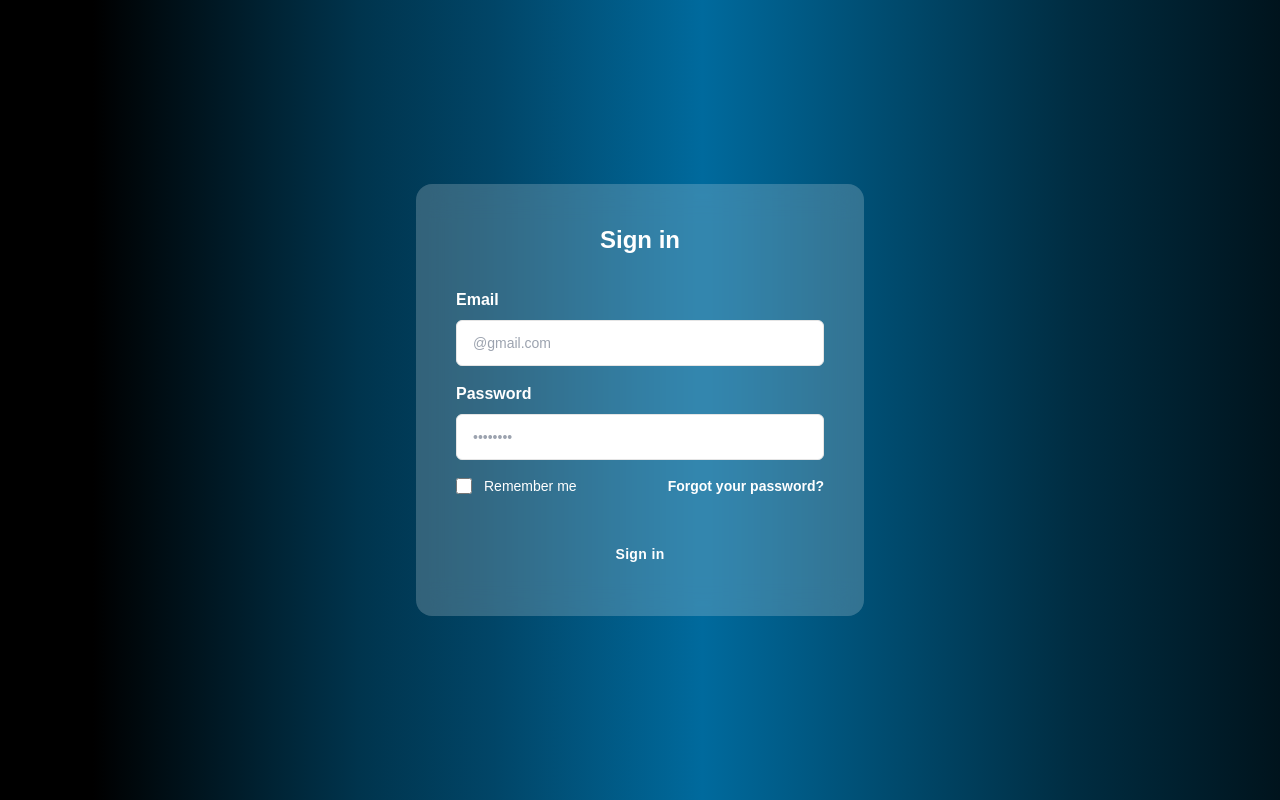
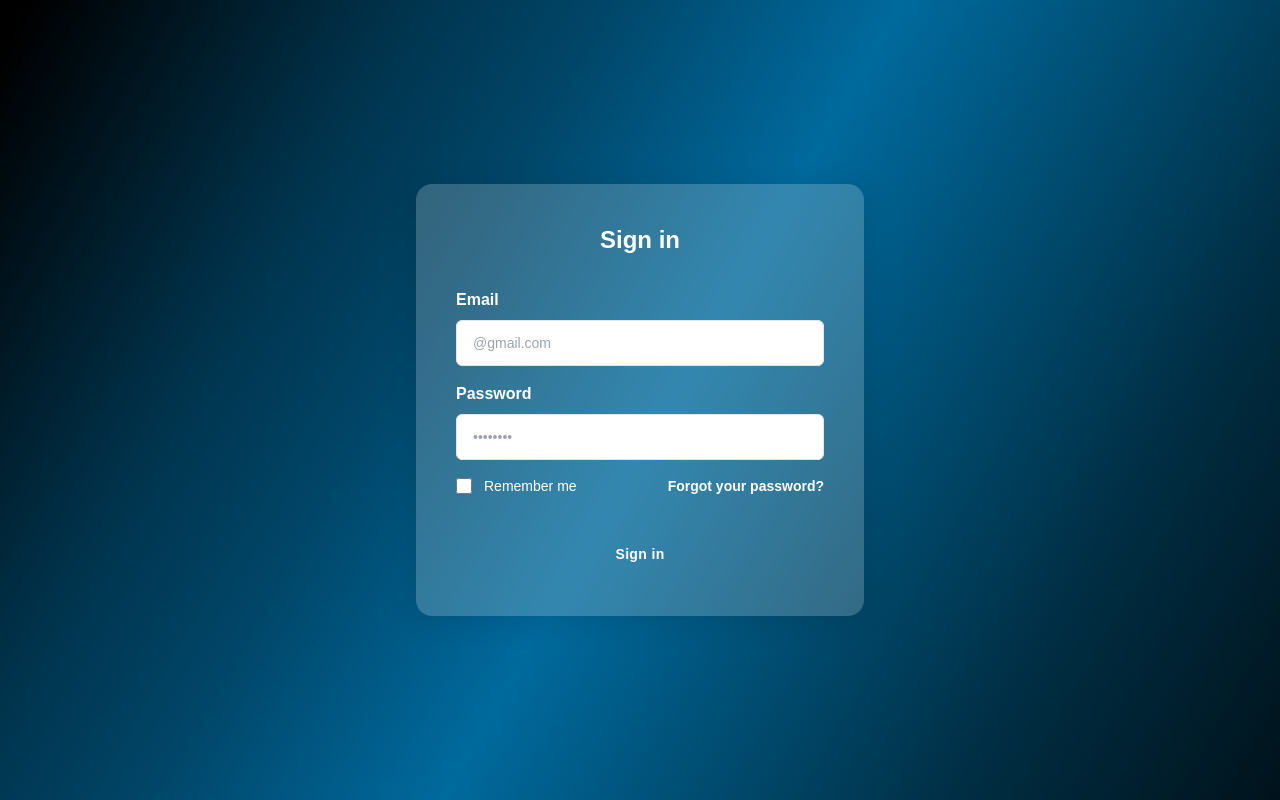
Before and after one commit to Mithun2303/Algostats-frontend, a React (Vite) app: page /login in a window 1280 px wide. Built offline with nearby package versions, Linux system fonts and the light colour scheme.

Commit message:
resolve conflicts

```diff
--- a/src/Leaderboard.jsx
+++ b/src/Leaderboard.jsx
@@ -39,11 +39,11 @@ export const Leaderboard = () => {
         </TableRow>)
     }
     return (
-        <main className="p-12 ">
+        <main className="p-12 bg-grad ">
             <div className="text-3xl text-white font-bold p-4 md:mx-24">
                 <span>Leaderboard - Applied Mathematics and Computational Sciences</span>
             </div>
-            <div className="text-white rounded-lg bg-[rgba(255,255,255,0.2)] p-4 shadow-2xl  backdrop-blur-2xl md:mx-24 ">
+            <div className="text-white rounded-lg overflow-auto bg-[rgba(255,255,255,0.2)] p-4 shadow-2xl  backdrop-blur-2xl md:mx-24 ">
                 <Table className="text-center">
                     <TableHeader>
                         <TableRow className="bg-">
--- a/src/Login.jsx
+++ b/src/Login.jsx
@@ -2,19 +2,7 @@ import React from 'react'
 
 function Login() {
   return (
-    // <main class='max-w-screen min-h-screen bg-gradient'>
-    //     <div class='flex justify-center items-center'>
-    //         <form>
-    //             <div>
-    //                 <label for="email"><b>Email</b></label>
-    //                 <input type='text' placeholder='@gmail.com' name='email' required></input>
-    //                 <label for="password"><b>Password</b></label>
-    //                 <input type='password' placeholder='••••••••' name='password' required></input>
-    //             </div>
-    //         </form>
-    //     </div>
-    // </main>
-    <div class="bg-gradient font-[sans-serif]">
+    <div class="bg-grad font-[sans-serif]">
       <div class="min-h-screen flex flex-col items-center justify-center py-6 px-4">
         <div class="max-w-md w-full animate-fadein">
           <div class="p-10 rounded-2xl bg-[rgba(255,255,255,0.2)] shadow-sh backdrop-blur-lg">
--- a/src/index.css
+++ b/src/index.css
@@ -64,5 +64,5 @@
 }
 
 body{
-  background: linear-gradient(90deg, #000 7.26%, #00344D 28.01%, #014567 38.5%, #006A9D 54.88%, #004667 71.86%, #002D42 83.62%, #000 112.62%);
+  /* background: linear-gradient(90deg, #000 7.26%, #00344D 24.01%, #014567 38.5%, #006A9D 54.88%, #004667 71.86%, #002D42 83.62%, #000 112.62%); */
 }
--- a/tailwind.config.js
+++ b/tailwind.config.js
@@ -7,6 +7,28 @@ export default {
   ],
   theme: {
   	extend: {
+		backgroundImage: {
+			'grad' : 'linear-gradient(120deg, #000 1.7%, #00344D 23.54%, #014567 34.6%, #006A9D 51.84%, #004667 69.72%, #002D42 82.11%, #000 112.66%);'
+		  },
+		  boxShadow : {
+			'sh' : '0 4px 30px rgba(0, 0, 0, 0.1)',
+		  },
+		  colors : {
+			'aq1' : '#002537','aq2' : '#00344D'
+		  },
+		  keyframes: {
+			"fade-in": {
+				"0%": {
+					opacity: 0
+				},
+				"100%": {
+					opacity: 1
+				},
+			},
+		  },
+		  animation: {
+			fadein: 'fade-in 1s ease-in-out 0.45s 1',
+		  },
   		borderRadius: {
   			lg: 'var(--radius)',
   			md: 'calc(var(--radius) - 2px)',
@@ -58,28 +80,6 @@ export default {
   },
   plugins: [require("tailwindcss-animate")],
     extend: {
-      backgroundImage: {
-        'gradient' : 'linear-gradient(114deg, #000 1.7%, #00344D 23.54%, #014567 34.6%, #006A9D 51.84%, #004667 69.72%, #002D42 82.11%, #000 112.66%);'
-      },
-      boxShadow : {
-        'sh' : '0 4px 30px rgba(0, 0, 0, 0.1)',
-      },
-      colors : {
-        'aq1' : '#002537','aq2' : '#00344D'
-      },
-      keyframes: {
-        "fade-in": {
-            "0%": {
-                opacity: 0
-            },
-            "100%": {
-                opacity: 1
-            },
-        },
-      },
-      animation: {
-        fadein: 'fade-in 1s ease-in-out 0.45s 1',
-      }
+
     },
-  plugins: [],
 }
```
